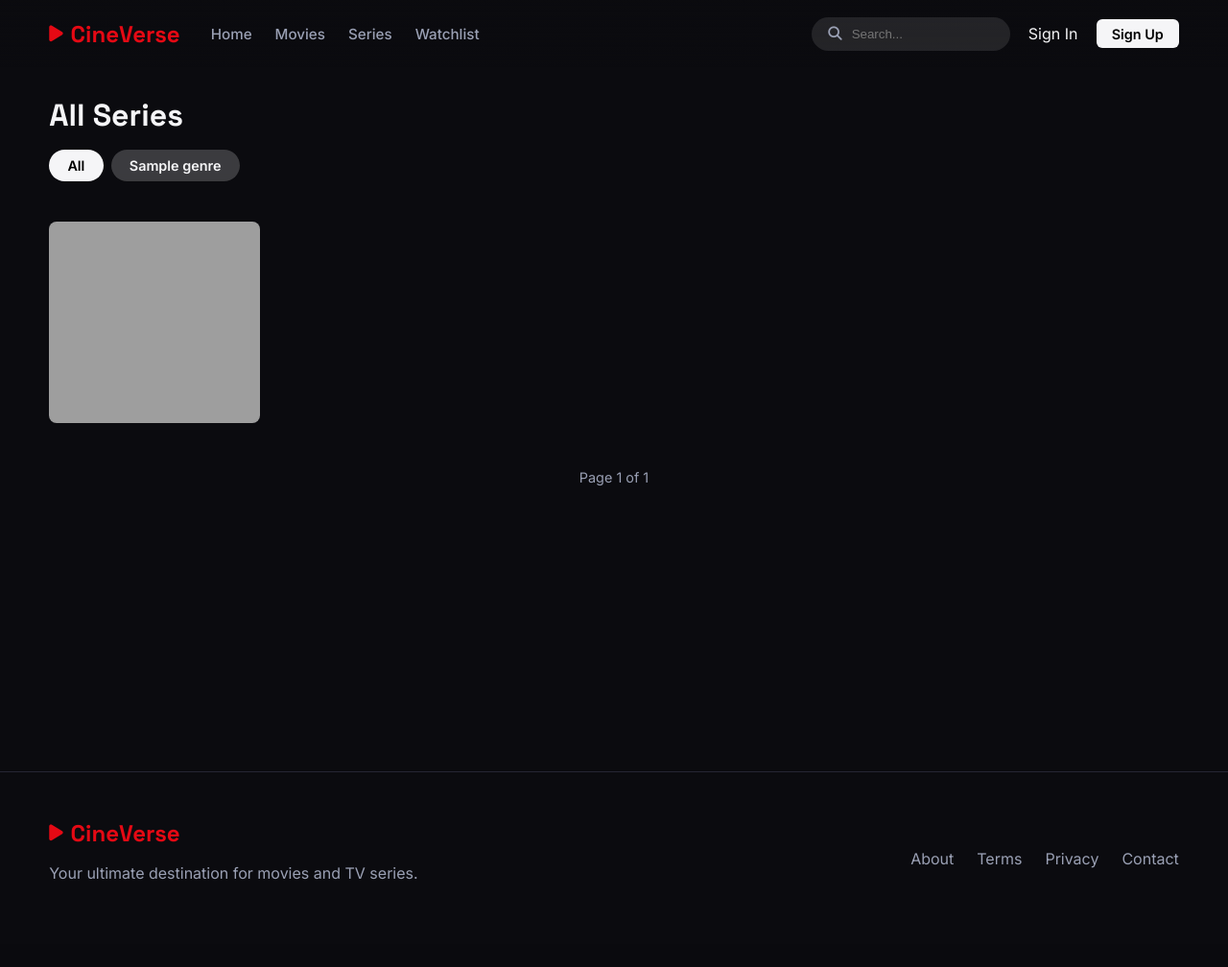
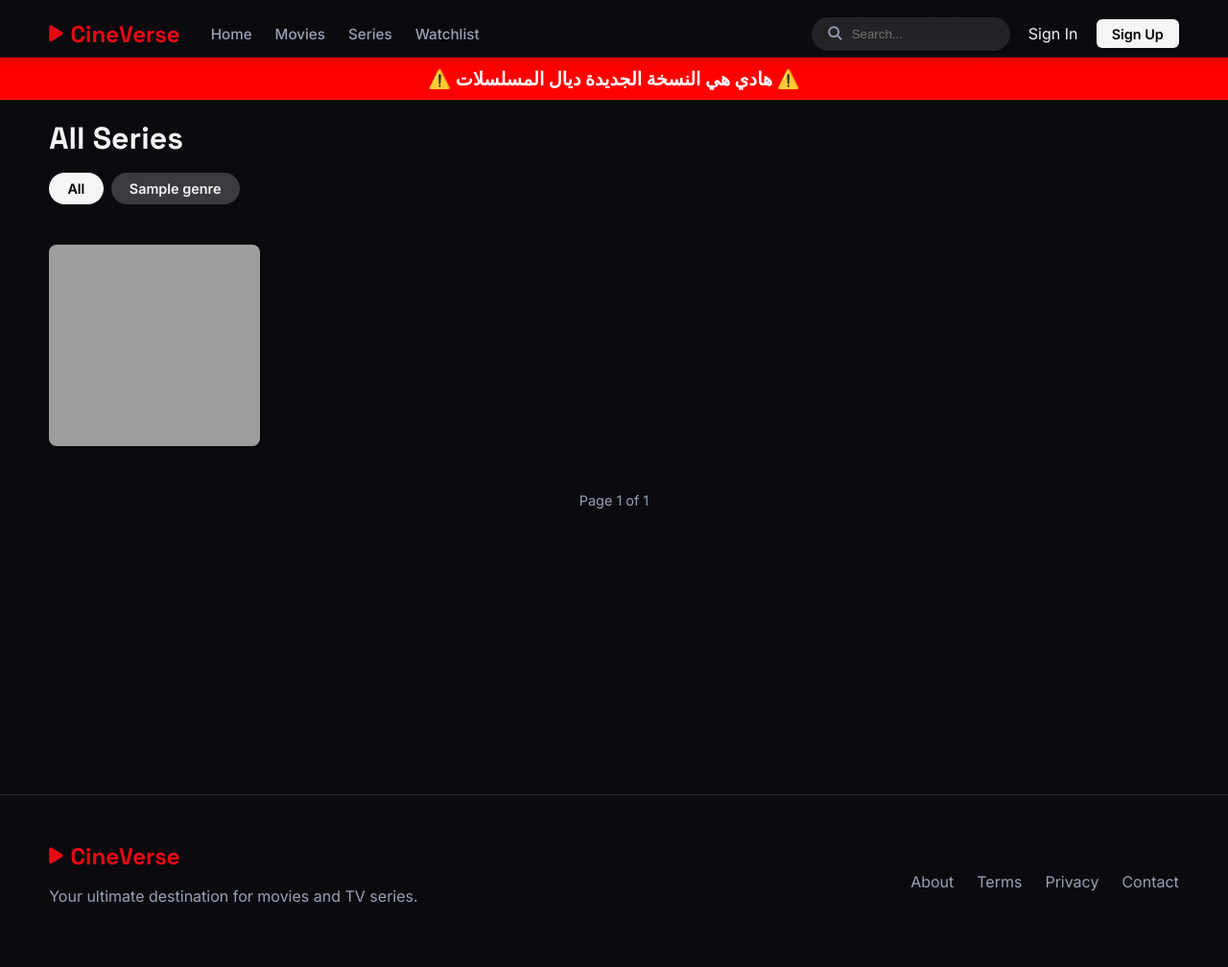
Before and after one commit to simoadmin2-cpu/cineverse, a Flask app: page /series in a window 1280 px wide. Shown: the whole page at 96% size. Before the commit the page ends 917 px from the top, so only its background shows below. Run offline with Flask 3, Linux system fonts and the light colour scheme; tables that the repository leaves empty hold one stand-in row (values such as "Sample post"); grey boxes are pictures that could not be loaded.

Commit message:
Force series page update with red banner

```diff
--- a/app/templates/series.html
+++ b/app/templates/series.html
@@ -2,10 +2,14 @@
 {% block title %}Series — CineVerse{% endblock %}
 
 {% block content %}
-<div class="container" style="margin-top: 100px; min-height: 80vh;">
+<div style="background: red; color: white; text-align: center; padding: 10px; font-weight: bold; margin-top: 60px; font-size: 1.2rem;">
+    ⚠️ هادي هي النسخة الجديدة ديال المسلسلات ⚠️
+</div>
+
+<div class="container" style="margin-top: 20px; min-height: 80vh;">
     <div style="margin-bottom: 2rem;">
         <h1 style="margin-bottom: 1rem;">All Series</h1>
-        <!-- أزرار الفلترة -->
+
         <div style="display: flex; gap: 0.5rem; overflow-x: auto; padding-bottom: 10px; scrollbar-width: none;">
             <a href="{{ url_for('main.series') }}" class="btn {% if not selected_genre %}btn-primary{% else %}btn-secondary{% endif %}" style="padding: 0.5rem 1.2rem; font-size: 0.9rem; border-radius: 99px; white-space: nowrap;">All</a>
             {% for genre in genres %}
@@ -14,7 +18,6 @@
         </div>
     </div>
 
-    <!-- شبكة المسلسلات -->
     <div style="display: grid; grid-template-columns: repeat(auto-fill, minmax(140px, 1fr)); gap: 1rem;">
         {% for s in series_list %}
         <a href="{{ url_for('main.series_detail', series_id=s.id) }}" class="movie-card" style="width: 100%; height: 210px; text-decoration: none; color: inherit; border-radius: 8px; overflow: hidden; position: relative;">
@@ -33,12 +36,11 @@
         {% endfor %}
     </div>
 
-    <!-- Pagination -->
     <div class="pagination" style="margin-top: 3rem;">
         {% if pagination.has_prev %}
             <a href="{{ url_for('main.series', page=pagination.prev_num, genre=selected_genre.id if selected_genre else '') }}" class="page-btn">&laquo; Prev</a>
         {% endif %}
-        <span class="page-info">Page {{ pagination.pagination.page if pagination.pagination is defined else pagination.page }} of {{ pagination.pagination.pages if pagination.pagination is defined else pagination.pages }}</span>
+        <span class="page-info">Page {{ pagination.page }} of {{ pagination.pages }}</span>
         {% if pagination.has_next %}
             <a href="{{ url_for('main.series', page=pagination.next_num, genre=selected_genre.id if selected_genre else '') }}" class="page-btn">Next &raquo;</a>
         {% endif %}
--- a/run.py
+++ b/run.py
@@ -5,3 +5,4 @@ app = create_app()
 if __name__ == "__main__":
     app.run(host="0.0.0.0", port=5000, debug=True)
 # Force rebuild
+# Force rebuild for series
```
